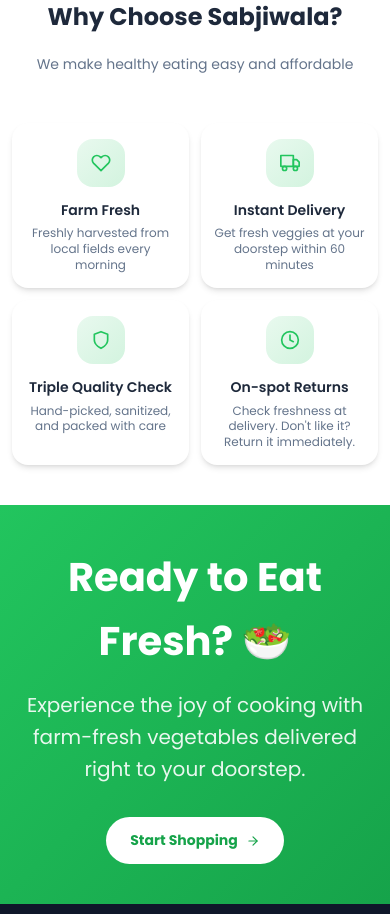
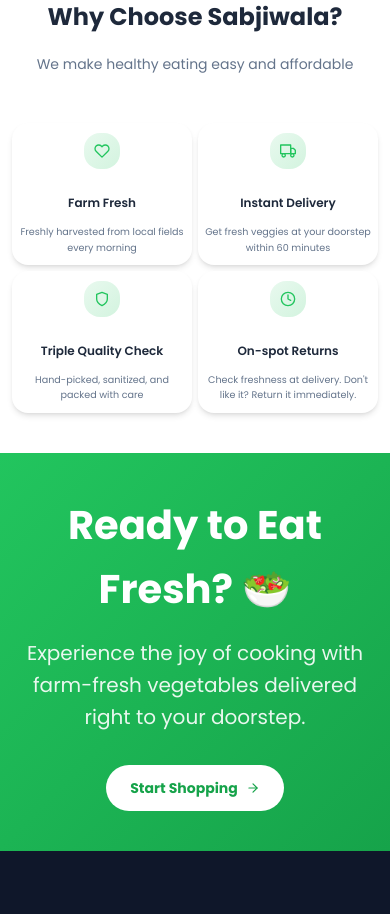
Before and after one commit to rraviprasad/sabjiwalla, a React (Vite) app in the folder frontend/: page / in a window 390 px wide. Shown: the part 1900-2814 px from the top of the page. Built offline with nearby package versions, Linux system fonts and the light colour scheme; no server answers.

Commit message:
Fix: enforce perfect 2x2 features grid on all mobile devices (final)

```diff
--- a/frontend/src/index.css
+++ b/frontend/src/index.css
@@ -2031,32 +2031,28 @@
     font-size: 0.7rem;
   }
 
-  /* Feature cards - 2x2 Grid */
+  /* Feature cards - Refined 2x2 */
   .features-grid {
-    grid-template-columns: repeat(2, 1fr);
-    gap: 12px;
+    grid-template-columns: repeat(2, 1fr) !important;
+    gap: 6px !important;
   }
 
   .feature-card {
-    padding: 16px 12px;
-    height: 100%;
+    padding: 10px 6px !important;
   }
 
   .feature-icon {
-    width: 48px;
-    height: 48px;
-    font-size: 1.25rem;
-    margin: 0 auto 12px;
+    width: 36px !important;
+    height: 36px !important;
+    font-size: 1rem !important;
   }
 
   .feature-title {
-    font-size: 0.875rem;
-    margin-bottom: 4px;
+    font-size: 0.75rem !important;
   }
 
   .feature-description {
-    font-size: 0.75rem;
-    line-height: 1.3;
+    font-size: 0.6rem !important;
   }
 
   /* Buttons */
```
